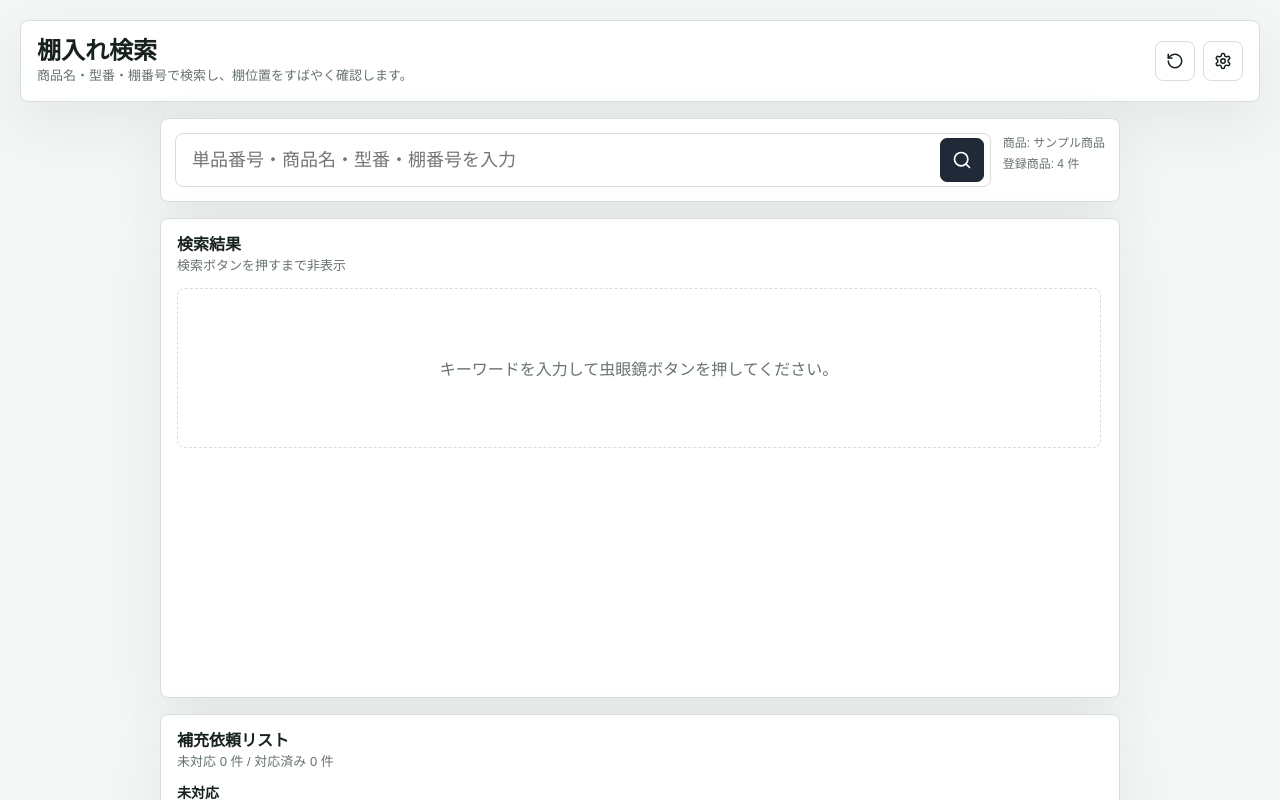
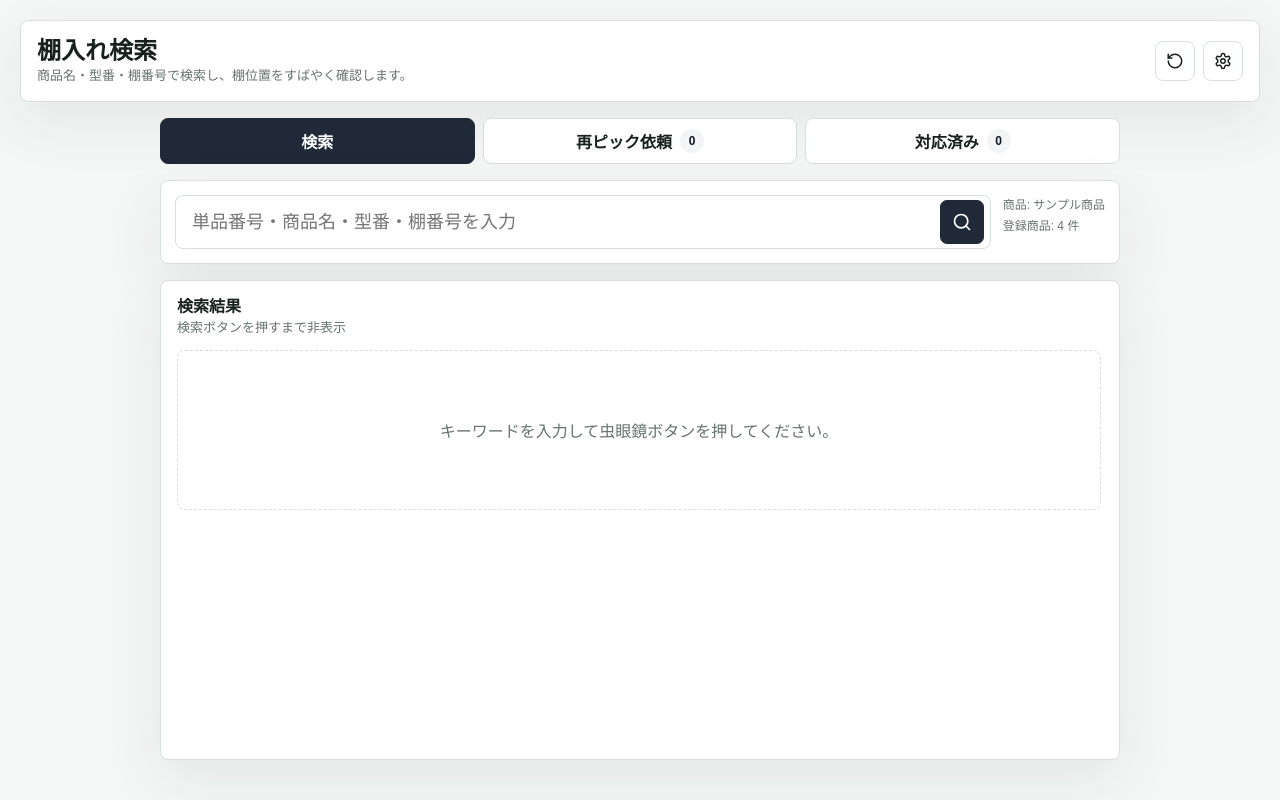
Before and after one commit to 55czdps6dj-ai/Tana-Ban, a Next.js app: page / in a window 1280 px wide. Shown: the top 800 px of the page. Built offline with nearby package versions, Linux system fonts and the light colour scheme.

Commit message:
Split search and repick request tabs

```diff
--- a/app/globals.css
+++ b/app/globals.css
@@ -182,6 +182,50 @@ p {
   width: 100%;
   margin: 0 auto;
   padding: 14px;
+}
+
+.tabBar {
+  display: grid;
+  grid-template-columns: repeat(3, 1fr);
+  gap: 8px;
+  max-width: 960px;
+  width: 100%;
+  margin: 0 auto;
+}
+
+.tabBar button {
+  display: inline-flex;
+  align-items: center;
+  justify-content: center;
+  gap: 8px;
+  min-height: 46px;
+  border: 1px solid var(--line);
+  border-radius: 8px;
+  background: #ffffff;
+  color: var(--text);
+  font-weight: 800;
+}
+
+.tabBar button.activeTab {
+  border-color: var(--primary);
+  background: var(--primary);
+  color: #ffffff;
+}
+
+.tabBar span {
+  display: inline-flex;
+  min-width: 24px;
+  min-height: 24px;
+  align-items: center;
+  justify-content: center;
+  border-radius: 999px;
+  background: var(--primary-soft);
+  color: var(--primary-strong);
+  font-size: 12px;
+}
+
+.tabBar button.activeTab span {
+  background: #ffffff;
 }
 
 .searchPanel {
@@ -524,6 +568,10 @@ p {
     white-space: normal;
   }
 
+  .tabBar {
+    grid-template-columns: 1fr;
+  }
+
   .resultItem,
   .requestItem {
     grid-template-columns: 1fr;
--- a/components/warehouse-shelf-finder.tsx
+++ b/components/warehouse-shelf-finder.tsx
@@ -17,8 +17,9 @@ import type { ProductRecord } from "@/lib/warehouse-types";
 import { selectFilteredProducts, useWarehouseStore } from "@/stores/warehouse-store";
 
 type RequestStatus = "pending" | "completed";
+type ActiveTab = "search" | "pending" | "completed";
 
-type ReplenishmentRequest = {
+type RepickRequest = {
   id: string;
   itemNumber: string;
   productName: string;
@@ -30,7 +31,8 @@ type ReplenishmentRequest = {
   updatedAt: string;
 };
 
-const replenishmentStorageKey = "tana-ban-replenishment-requests";
+const repickStorageKey = "tana-ban-repick-requests";
+const legacyReplenishmentStorageKey = "tana-ban-replenishment-requests";
 
 export function WarehouseShelfFinder() {
   const {
@@ -48,8 +50,9 @@ export function WarehouseShelfFinder() {
   const [searchInput, setSearchInput] = useState(query);
   const [hasSearched, setHasSearched] = useState(false);
   const [isSettingsOpen, setIsSettingsOpen] = useState(false);
+  const [activeTab, setActiveTab] = useState<ActiveTab>("search");
   const [requestQuantities, setRequestQuantities] = useState<Record<string, number>>({});
-  const [requests, setRequests] = useState<ReplenishmentRequest[]>([]);
+  const [requests, setRequests] = useState<RepickRequest[]>([]);
   const productInputRef = useRef<HTMLInputElement>(null);
 
   const filteredProducts = useMemo(
@@ -66,7 +69,9 @@ export function WarehouseShelfFinder() {
   );
 
   useEffect(() => {
-    const rawRequests = window.localStorage.getItem(replenishmentStorageKey);
+    const rawRequests =
+      window.localStorage.getItem(repickStorageKey) ??
+      window.localStorage.getItem(legacyReplenishmentStorageKey);
 
     if (!rawRequests) {
       return;
@@ -79,12 +84,13 @@ export function WarehouseShelfFinder() {
         setRequests(parsedRequests);
       }
     } catch {
-      window.localStorage.removeItem(replenishmentStorageKey);
+      window.localStorage.removeItem(repickStorageKey);
+      window.localStorage.removeItem(legacyReplenishmentStorageKey);
     }
   }, []);
 
   useEffect(() => {
-    window.localStorage.setItem(replenishmentStorageKey, JSON.stringify(requests));
+    window.localStorage.setItem(repickStorageKey, JSON.stringify(requests));
   }, [requests]);
 
   const handleProductImport = async (event: ChangeEvent<HTMLInputElement>) => {
@@ -117,6 +123,7 @@ export function WarehouseShelfFinder() {
     setQuery(trimmedQuery);
     setSelectedShelfNumber(null);
     setHasSearched(trimmedQuery.length > 0);
+    setActiveTab("search");
   };
 
   const handleResetSampleData = () => {
@@ -173,6 +180,7 @@ export function WarehouseShelfFinder() {
         ...current
       ];
     });
+    setActiveTab("pending");
   };
 
   const handleStatusChange = (requestId: string, status: RequestStatus) => {
@@ -254,6 +262,41 @@ export function WarehouseShelfFinder() {
         </section>
       ) : null}
 
+      {errorMessage ? (
+        <div className="errorBanner" role="alert">
+          <AlertTriangle size={18} aria-hidden="true" />
+          <span>{errorMessage}</span>
+        </div>
+      ) : null}
+
+      <nav className="tabBar" aria-label="画面切り替え">
+        <button
+          className={activeTab === "search" ? "activeTab" : ""}
+          type="button"
+          onClick={() => setActiveTab("search")}
+        >
+          検索
+        </button>
+        <button
+          className={activeTab === "pending" ? "activeTab" : ""}
+          type="button"
+          onClick={() => setActiveTab("pending")}
+        >
+          再ピック依頼
+          <span>{pendingRequests.length}</span>
+        </button>
+        <button
+          className={activeTab === "completed" ? "activeTab" : ""}
+          type="button"
+          onClick={() => setActiveTab("completed")}
+        >
+          対応済み
+          <span>{completedRequests.length}</span>
+        </button>
+      </nav>
+
+      {activeTab === "search" ? (
+        <>
           <section className="searchPanel focusedSearchPanel" aria-label="商品検索">
             <form
               className="searchBox"
@@ -287,19 +330,14 @@ export function WarehouseShelfFinder() {
             </div>
           </section>
 
-      {errorMessage ? (
-        <div className="errorBanner" role="alert">
-          <AlertTriangle size={18} aria-hidden="true" />
-          <span>{errorMessage}</span>
-        </div>
-      ) : null}
-
           <section className="workspace searchOnlyWorkspace">
             <aside className="resultPane searchOnlyResultPane" aria-label="検索結果">
               <div className="paneHeader">
                 <div>
                   <h2>検索結果</h2>
-              <p>{hasSearched ? `${filteredProducts.length} 件` : "検索ボタンを押すまで非表示"}</p>
+                  <p>
+                    {hasSearched ? `${filteredProducts.length} 件` : "検索ボタンを押すまで非表示"}
+                  </p>
                 </div>
               </div>
 
@@ -308,10 +346,7 @@ export function WarehouseShelfFinder() {
                   <div className="emptyState">キーワードを入力して虫眼鏡ボタンを押してください。</div>
                 ) : filteredProducts.length > 0 ? (
                   filteredProducts.map((product) => (
-                <div
-                  key={product.id}
-                  className="resultItem"
-                >
+                    <div key={product.id} className="resultItem">
                       <span className="resultShelf">{product.shelfNumber}</span>
                       <span className="resultText">
                         <strong>{product.productName || "商品名未設定"}</strong>
@@ -326,7 +361,9 @@ export function WarehouseShelfFinder() {
                             min={1}
                             type="number"
                             value={requestQuantities[product.id] ?? 1}
-                        onChange={(event) => handleQuantityChange(product.id, event.target.value)}
+                            onChange={(event) =>
+                              handleQuantityChange(product.id, event.target.value)
+                            }
                           />
                         </label>
                         <button
@@ -335,7 +372,7 @@ export function WarehouseShelfFinder() {
                           onClick={() => handleAddRequest(product)}
                         >
                           <Plus size={16} aria-hidden="true" />
-                      補充依頼
+                          再ピック依頼
                         </button>
                       </div>
                     </div>
@@ -346,32 +383,32 @@ export function WarehouseShelfFinder() {
               </div>
             </aside>
           </section>
+        </>
+      ) : null}
 
-      <section className="requestPanel" aria-label="補充依頼リスト">
-        <div className="paneHeader">
-          <div>
-            <h2>補充依頼リスト</h2>
-            <p>
-              未対応 {pendingRequests.length} 件 / 対応済み {completedRequests.length} 件
-            </p>
-          </div>
-        </div>
-
+      {activeTab === "pending" ? (
+        <section className="requestPanel" aria-label="再ピック依頼リスト">
           <RequestList
-          emptyMessage="未対応の補充依頼はありません。"
+            emptyMessage="未対応の再ピック依頼はありません。"
             onDelete={handleDeleteRequest}
             onStatusChange={handleStatusChange}
             requests={pendingRequests}
-          title="未対応"
+            title="再ピック依頼"
           />
+        </section>
+      ) : null}
+
+      {activeTab === "completed" ? (
+        <section className="requestPanel" aria-label="対応済みリスト">
           <RequestList
-          emptyMessage="対応済みの補充依頼はありません。"
+            emptyMessage="対応済みの再ピック依頼はありません。"
             onDelete={handleDeleteRequest}
             onStatusChange={handleStatusChange}
             requests={completedRequests}
             title="対応済み"
           />
         </section>
+      ) : null}
     </main>
   );
 }
@@ -386,7 +423,7 @@ function RequestList({
   emptyMessage: string;
   onDelete: (requestId: string) => void;
   onStatusChange: (requestId: string, status: RequestStatus) => void;
-  requests: ReplenishmentRequest[];
+  requests: RepickRequest[];
   title: string;
 }) {
   return (
```
Lines whose indentation alone changed are shown as unchanged.
